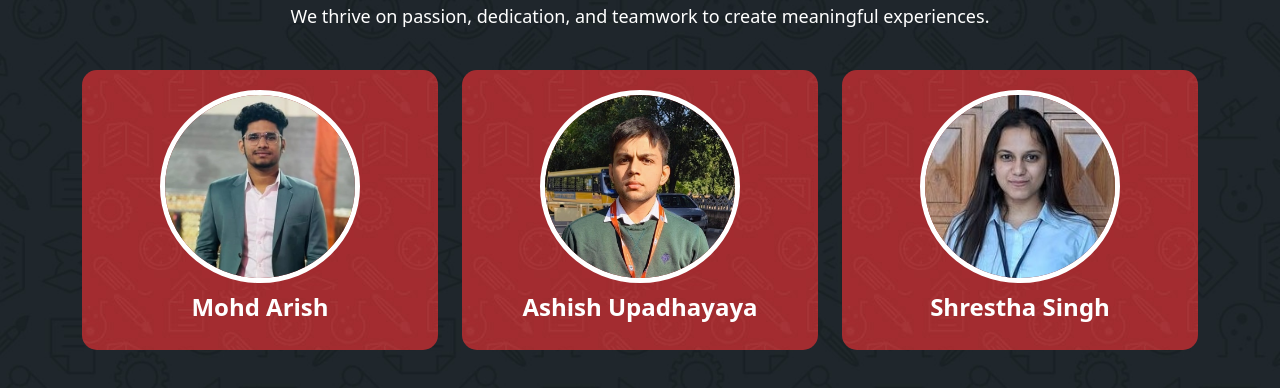
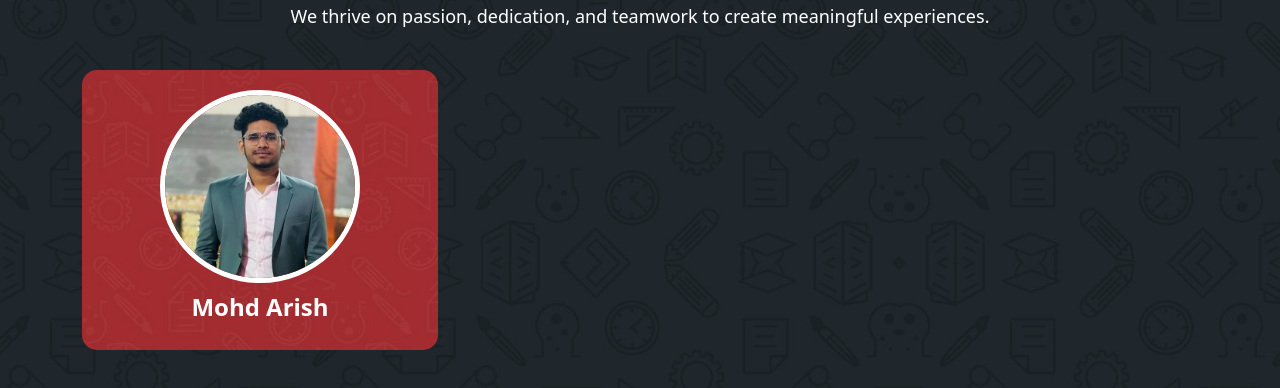
Before and after one commit to ARISH570/Share_Plate, a plain HTML site: page Frontend/Aboutus.html in a window 1280 px wide. Shown: the part 128-516 px from the top of the page. Drawn offline with nearby package versions, Linux system fonts and the light colour scheme; files whose address does not match are found by name.

Commit message:
Modified  About page

```diff
--- a/Frontend/Aboutus.html
+++ b/Frontend/Aboutus.html
@@ -87,7 +87,7 @@
               </div>
             </div>
           </div>
-          <div class="col-lg-4 d-flex justify-content-center">
+          <!-- <div class="col-lg-4 d-flex justify-content-center">
             <div class="item">
               <img
                 src="assets/images/ashish.jpeg"
@@ -110,7 +110,7 @@
                 <h4>Shrestha Singh</h4>
               </div>
             </div>
-          </div>
+          </div>Scripts -->
         </div>
       </div>
     </section>
```
